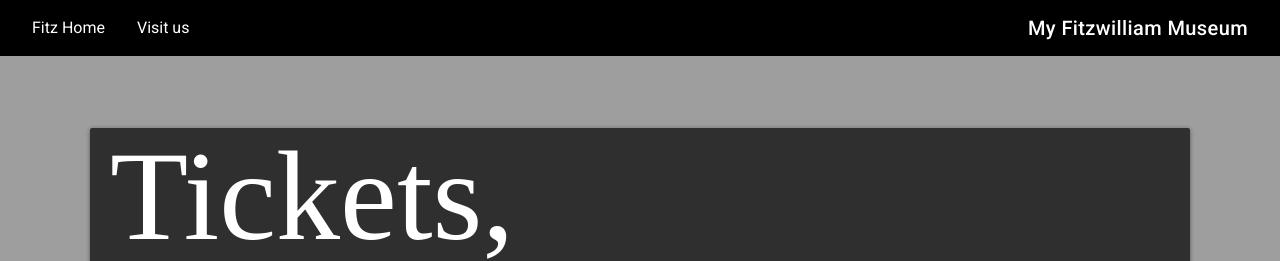
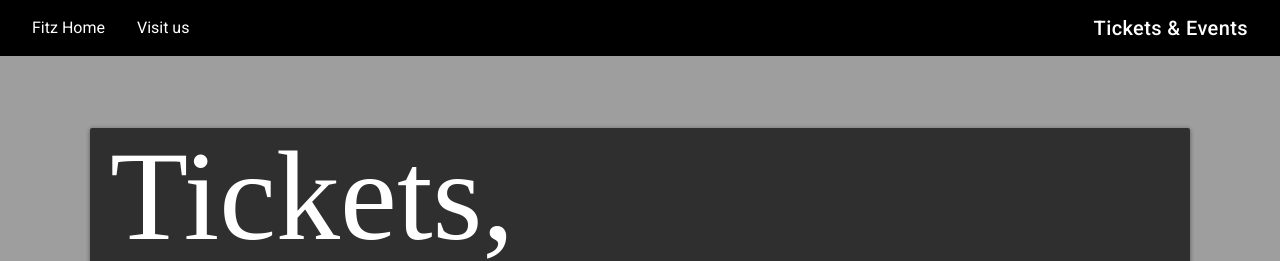
Before and after one commit to FitzwilliamMuseum/tessitura-fitz, a Jekyll site: the page built from index.md, in a window 1280 px wide. Shown: the top 261 px of the page. Built offline with Jekyll 4.4.1, drawn with Linux system fonts in a browser that asks for light colours; nearby versions of some CDN libraries; some web fonts are replaced.

Commit message:
Amend title

```diff
--- a/_includes/structure/navigation.html
+++ b/_includes/structure/navigation.html
@@ -1,7 +1,7 @@
 <!-- Nav bars -->
 
 <nav class="navbar navbar-expand-lg navbar-dark bg-black fixed-top">
-  <a class="navbar-brand order-md-last " href="https://my.fitzmuseum.cam.ac.uk/">My Fitzwilliam Museum</a>
+  <a class="navbar-brand order-md-last " href="https://my.fitzmuseum.cam.ac.uk/">Tickets & Events</a>
   <button class="navbar-toggler" type="button" data-toggle="collapse" data-target="#navbarText"
   aria-controls="navbarText" aria-expanded="false" aria-label="Toggle navigation">
   <span class="navbar-toggler-icon"></span>
```
